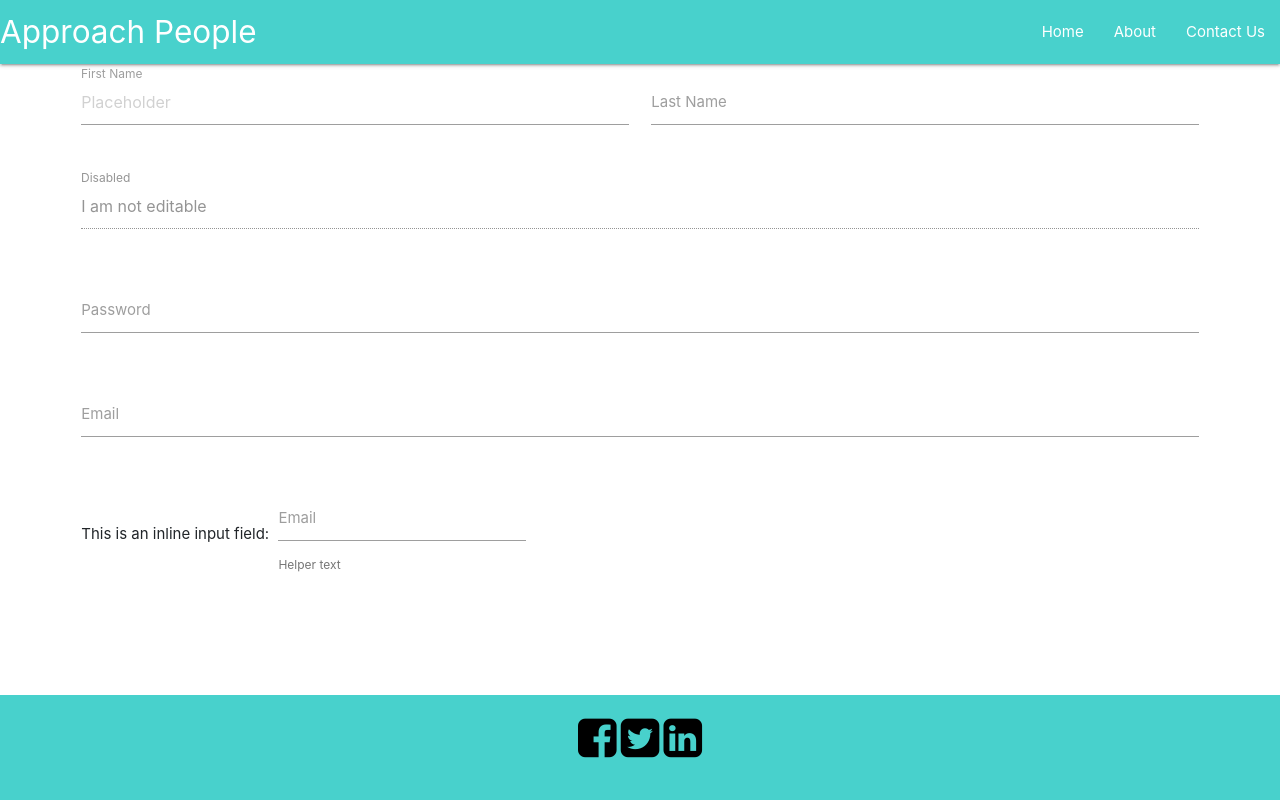
After one commit to Code-Institute-Submissions/approach_people, a Flask app: page /contact_us in a window 1280 px wide. The commit adds this page. Run offline with Flask 2, Linux system fonts and the light colour scheme; some libraries are stand-ins or nearby versions.

Commit message:
Added hero image to index.html and contact us form to contact-us.html

```diff
--- a/app.py
+++ b/app.py
@@ -20,6 +20,10 @@ mongo = PyMongo(app)
 def index():
     return render_template('index.html')
 
+@app.route('/contact_us')
+def contact_us():
+    return render_template('contact-us.html')
+
 
 if __name__ == '__main__':
     app.run(host=os.environ.get('IP'),
--- a/static/css/style.css
+++ b/static/css/style.css
@@ -5,10 +5,23 @@ nav {
 .nav-wrapper a{
     text-decoration: none;
 }
+/***HERO IMAGE***/
+.hero-image{
+    background-image: url("../img/hero-image.jpg");
+    background-size: cover;
+    background-position: center;
+    min-height: 90vh;
+    background-attachment: fixed;
+}
 
 /***FOOTER***/
 footer{
-    background-color: #48D1CC
+    background-color: #48D1CC;
+    padding: 20px;
+    position: fixed;
+    left: 0;
+    bottom: 0;
+    width: 100%;
 }
 .col-12 i {
     font-size: 3em;
--- a/templates/base.html
+++ b/templates/base.html
@@ -31,9 +31,6 @@
                 </ul>
     </header>
     {% block content %}
-    <div class="container body-container">
-
-    </div>
     {% endblock %}
     <footer>
         <div class="container-fluid text-center">
--- /dev/null
+++ b/templates/contact-us.html
@@ -0,0 +1,47 @@
+{% extends 'base.html'%}
+{% block content %}
+<div class="container">
+<div class="row">
+    <form action="{{ url_for('contact_us') }}" method="POST" class="col s12">
+      <div class="row">
+        <div class="input-field col s6">
+          <input placeholder="Placeholder" id="first_name" type="text" class="validate">
+          <label for="first_name">First Name</label>
+        </div>
+        <div class="input-field col s6">
+          <input id="last_name" type="text" class="validate">
+          <label for="last_name">Last Name</label>
+        </div>
+      </div>
+      <div class="row">
+        <div class="input-field col s12">
+          <input disabled value="I am not editable" id="disabled" type="text" class="validate">
+          <label for="disabled">Disabled</label>
+        </div>
+      </div>
+      <div class="row">
+        <div class="input-field col s12">
+          <input id="password" type="password" class="validate">
+          <label for="password">Password</label>
+        </div>
+      </div>
+      <div class="row">
+        <div class="input-field col s12">
+          <input id="email" type="email" class="validate">
+          <label for="email">Email</label>
+        </div>
+      </div>
+      <div class="row">
+        <div class="col s12">
+          This is an inline input field:
+          <div class="input-field inline">
+            <input id="email_inline" type="email" class="validate">
+            <label for="email_inline">Email</label>
+            <span class="helper-text" data-error="wrong" data-success="right">Helper text</span>
+          </div>
+        </div>
+      </div>
+    </form>
+  </div>
+  </div>
+  {% endblock %}
```
Also changed, not shown: templates/index.html (+11 -1 lines), static/img/hero-image.jpg.
